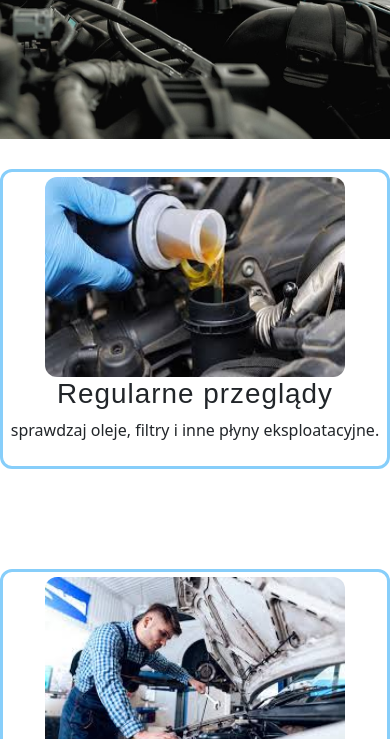
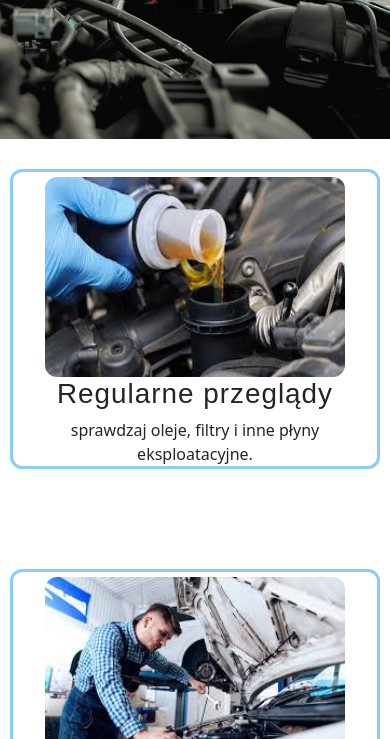
Before and after one commit to seeemmmen/Warszat, a plain HTML site: page links/porady.html in a window 390 px wide. Shown: the part 361-1100 px from the top of the page. Drawn offline with nearby package versions, Linux system fonts and the light colour scheme; a web font is replaced by a local one.

Commit message:
mobile update

```diff
--- a/style/style-porady.css
+++ b/style/style-porady.css
@@ -5,6 +5,7 @@
     max-width: 1300px;
     margin: 0 auto;
     gap: 20px;
+    justify-content: center;
 }
 .image-container img{
     width: 300px;
@@ -15,13 +16,14 @@
 .image-container div{
     width: 400px;
     height: 300px;
-    border: 3px lightskyblue solid;
+    border: 3px #87cefa solid;
     padding: 5px;
     border-radius: 12px;
     margin-bottom: 50px;
     text-align: center;
     margin-top: 30px;
 }
+
 footer {
     background-color: #f0f0f0;
     color: #000000;
@@ -166,3 +168,13 @@ footer {
     font-weight: lighter;
     color: white;
   }
+
+  @media (min-width: 319px) and (max-width: 480px){
+    .image-container{
+      margin-left: 10px;
+      margin-right: 10px;
+    }
+    header nav{
+      overflow: visible;
+    }
+  }
```
